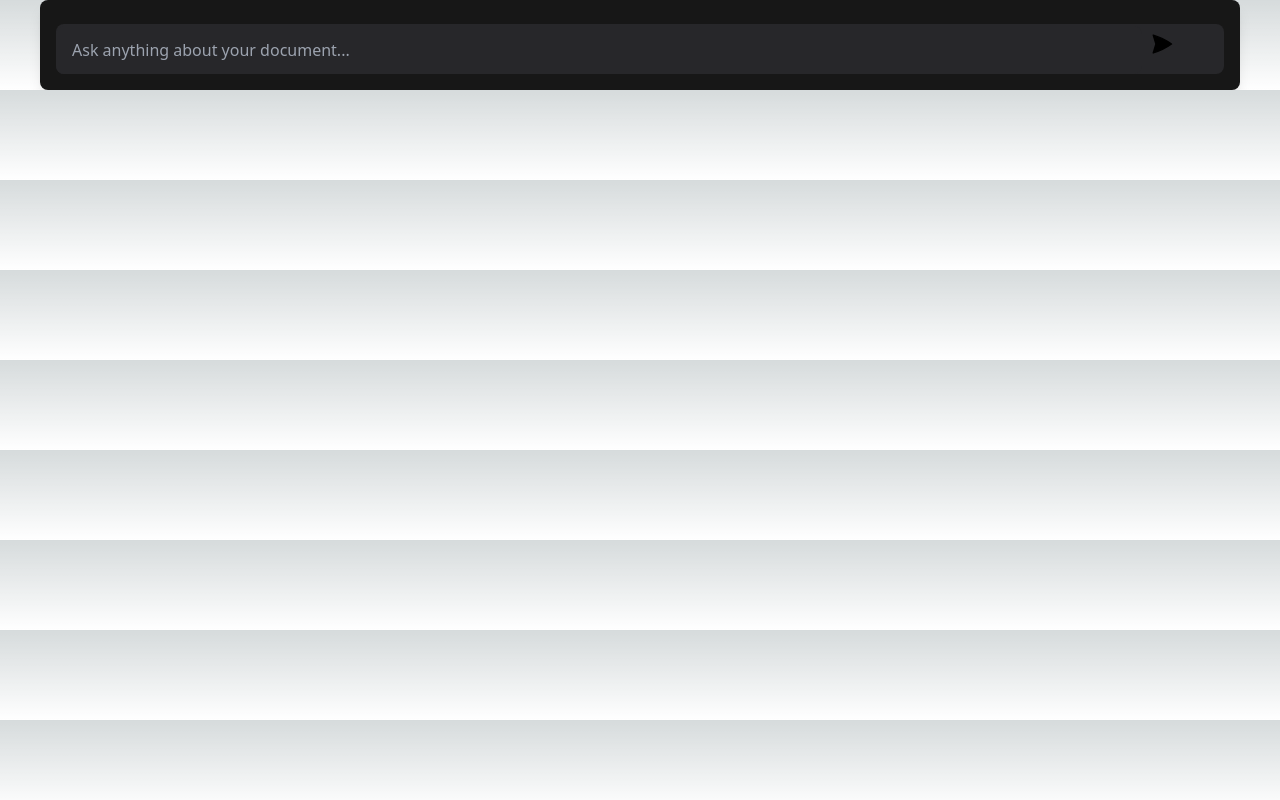
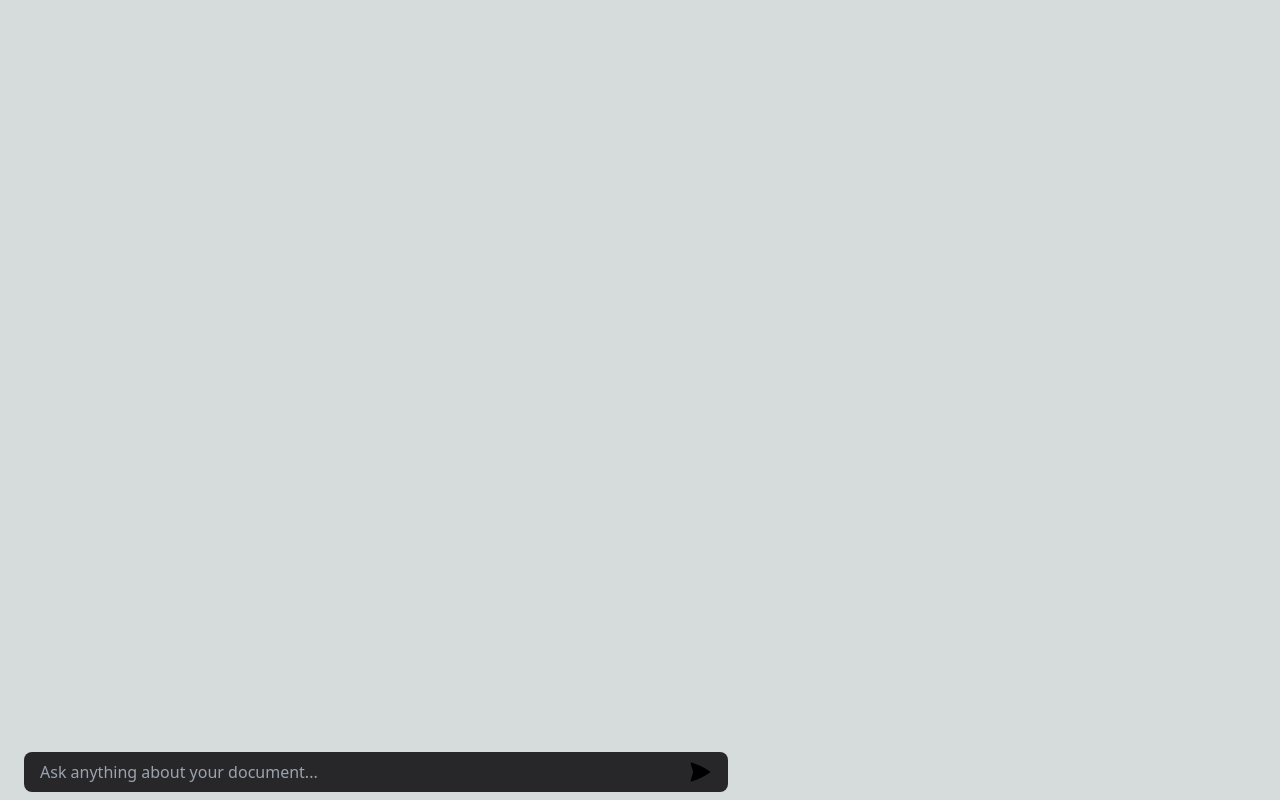
Before and after one commit to mdarshad1000/LegalAI, a Next.js app: page /chatbot in a window 1280 px wide. Built offline with nearby package versions, Linux system fonts and the light colour scheme.

Commit message:
tweaked main.py and slug.tsx

```diff
--- a/pages/chatbot.tsx
+++ b/pages/chatbot.tsx
@@ -1,6 +1,5 @@
-import React, { useState } from "react";
+import React, { useState, useRef, useLayoutEffect } from "react";
 import axios from "axios";
-import { type } from "os";
 
 interface Chat {
   message: string;
@@ -11,9 +10,18 @@ const Chatbot: React.FC = () => {
   const [input, setInput] = useState("");
   const [chats, setChats] = useState<Chat[]>([]);
 
+  const chatContainerRef = useRef<HTMLDivElement>(null);
+
+  useLayoutEffect(() => {
+    if (chatContainerRef.current) {
+      chatContainerRef.current.scrollTop =
+        chatContainerRef.current.scrollHeight;
+    }
+  }, [chats]);
+
   const handleSubmit = (event: React.FormEvent<HTMLFormElement>) => {
     event.preventDefault();
-    // console.log(typeof(input))
+
     console.log("lol", input);
     setChats([...chats, { message: input, author: "user" }]);
 
@@ -46,19 +54,20 @@ const Chatbot: React.FC = () => {
   };
 
   return (
-    <div className="container mx-auto">
-      <div className="bg-neutral-900 rounded-lg overflow-hidden shadow-lg mx-10">
-        <div className="my-2">
-          <div className="flex flex-col">
+    <div className="mx-2">
+      <div
+        ref={chatContainerRef}
+        className="max-h-[500px] bg-neutral-900 rounded-lg shadow-lg mx-2 px-2 overflow-y-auto scroll-smooth"
+      >
         {chats.map((chat, index) => (
           <div
             key={index}
-                className={`py-1.5 px-2 rounded-lg mx-3 ${
+            className={`py-0.5 rounded-lg mx-2.5 my-2 ${
               chat.author === "user" ? "text-right" : "text-left"
             }`}
           >
             <span
-                  className={`inline-block px-3 py-1 leading-8 text-m rounded-lg ${
+              className={`inline-block px-2 py-1 leading-8 text-m rounded-lg ${
                 chat.author === "user" ? "bg-gray-700" : "bg-gray-800"
               }`}
             >
@@ -67,19 +76,17 @@ const Chatbot: React.FC = () => {
           </div>
         ))}
       </div>
-        </div>
-        <form
-          onSubmit={handleSubmit}
-          className="bg-zinc-800 mx-4 my-4 rounded-lg"
-        >
+      <div className="bg-zinc-800 mx-4 rounded-lg fixed bottom-2 z-1 w-[44rem]">
+        <form onSubmit={handleSubmit} className="">
+          <div className="px-4 py-2 flex items-center">
             <input
               type="text"
               value={input}
               placeholder="Ask anything about your document..."
               onChange={(event) => setInput(event.target.value)}
-            className="px-4 py-3 rounded-lg w-[93%] bg-inherit border-none outline-none text-white"
+              className="bg-inherit border-none outline-none text-white w-full"
             />
-          <button type="submit" className="px-2 pt-2">
+            <button type="submit" className="ml-2">
               <svg
                 xmlns="http://www.w3.org/2000/svg"
                 fill="bg-gray-700"
@@ -95,6 +102,7 @@ const Chatbot: React.FC = () => {
                 />
               </svg>
             </button>
+          </div>
         </form>
       </div>
     </div>
--- a/pages/pdf/[slug].tsx
+++ b/pages/pdf/[slug].tsx
@@ -50,10 +50,9 @@ export default function Pdf() {
           mollitia deserunt saepe!
         </p>
 
-        {/* <MyForm /> */}
         <Chatbot />
 
-        <div className="fixed bottom-0 right-0 m-4">
+        {/* <div className="fixed bottom-0 right-0 m-4">
           <button className="bg-blue-500 hover:bg-blue-700 text-white font-bold py-2 px-4 rounded">
             <div className="bg-white rounded-full h-8 w-8 flex items-center justify-center">
               <svg
@@ -73,7 +72,7 @@ export default function Pdf() {
               </svg>
             </div>
           </button>
-        </div>
+        </div> */}
       </div>
     </div>
   );
```
Also changed, not shown: 1 other file (tests, documents, lock files or other folders). Lines whose indentation alone changed are shown as unchanged.
